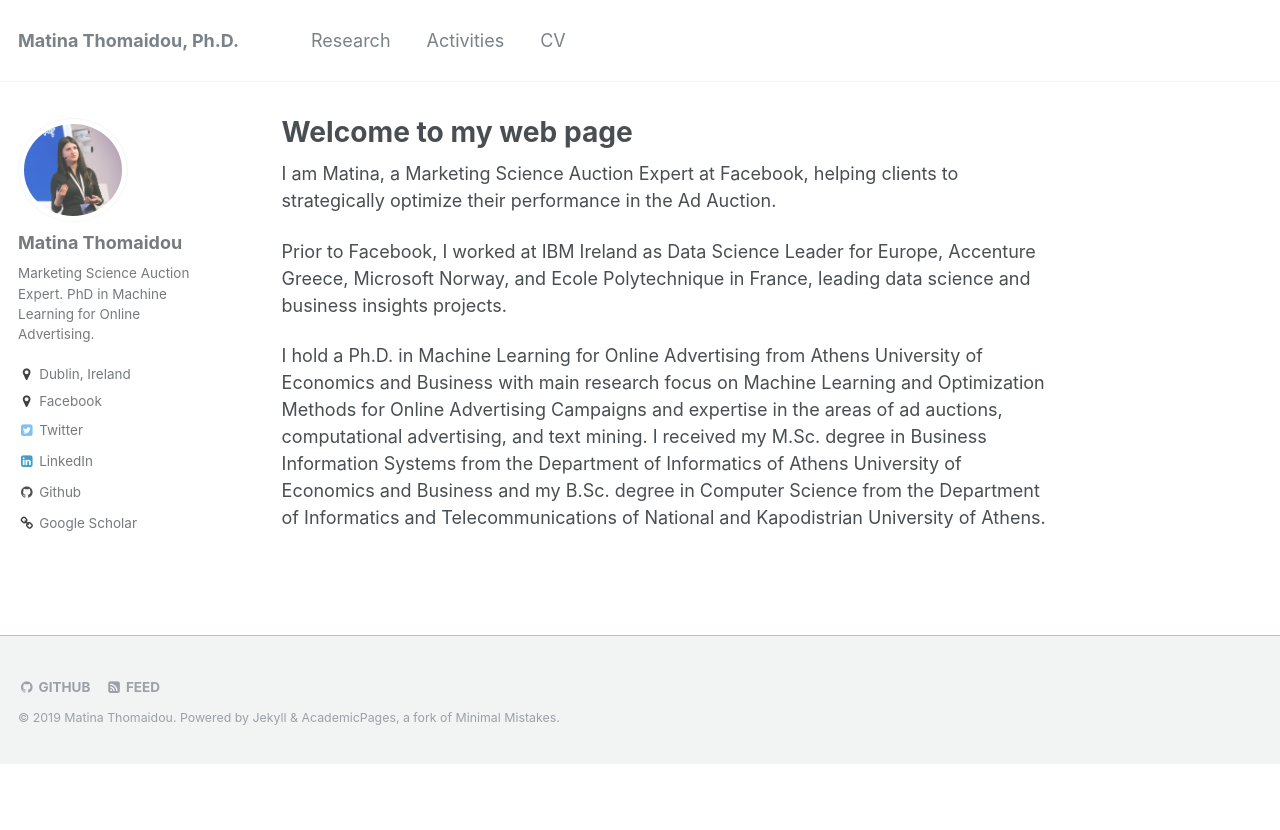
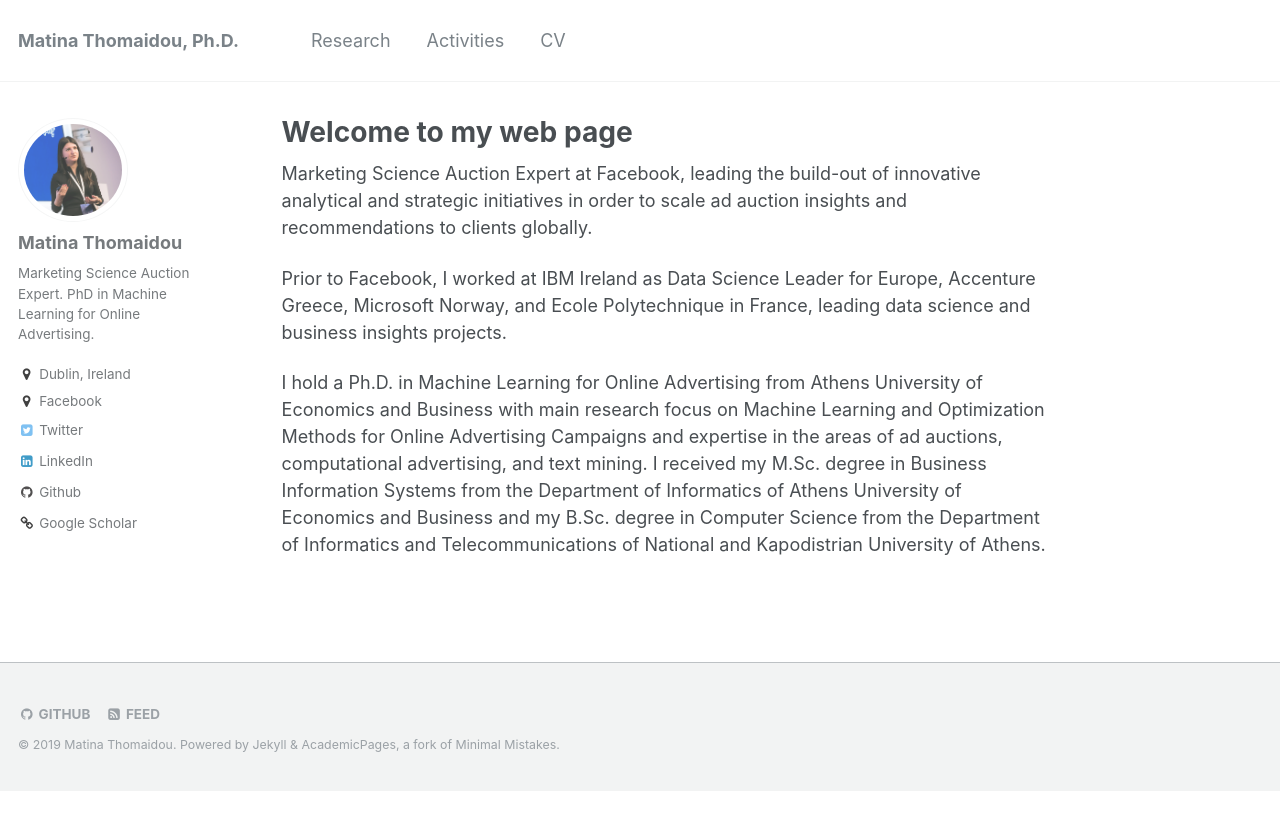
Before and after one commit to matinathomaidou/matinathomaidou.github.io, a Jekyll site: the page built from _pages/about.md, in a window 1280 px wide. Shown: the top 830 px of the page. Built offline with Jekyll 4.4.1, drawn with Linux system fonts in a browser that asks for light colours.

```diff
--- a/_pages/about.md
+++ b/_pages/about.md
@@ -8,7 +8,7 @@ redirect_from:
   - /about.html
 ---
 
-I am Matina, a Marketing Science Auction Expert at Facebook, helping clients to strategically optimize their performance in the Ad Auction.
+Marketing Science Auction Expert at Facebook, leading the build-out of innovative analytical and strategic initiatives in order to scale ad auction insights and recommendations to clients globally.
 
 Prior to Facebook, I worked at IBM Ireland as Data Science Leader for Europe, Accenture Greece, Microsoft Norway, and Ecole Polytechnique in France, leading data science and business insights projects.
 
```
Also changed, not shown: _pages/cv.md (+1 -1 lines), 1 other file.
